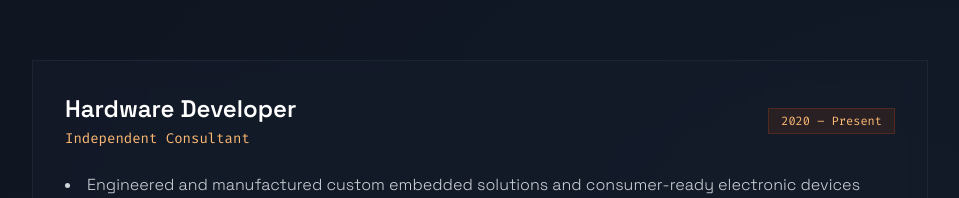
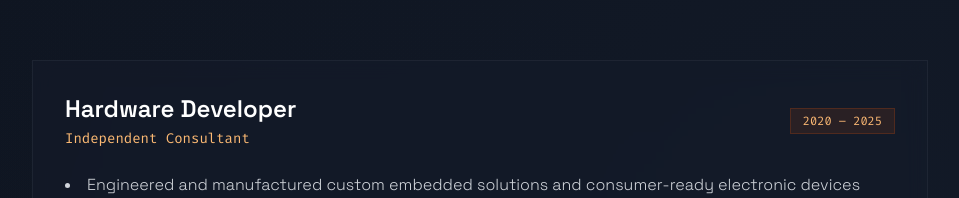
Before and after one commit to Aontrol/aontrol.github.io, a plain HTML site: page index.html in a window 1280 px wide. Shown: the part 1679-1877 px from the top of the page, without its empty margins (160-1119 px from the left). Drawn offline with nearby package versions, Linux system fonts and the light colour scheme; a web font is replaced by a local one.

Commit message:
Update index.html

```diff
--- a/index.html
+++ b/index.html
@@ -242,7 +242,7 @@
                         <h3 class="text-2xl font-bold text-white">Hardware Developer</h3>
                         <p class="font-mono text-brand-400 text-sm mt-1">Independent Consultant</p>
                     </div>
-                    <span class="font-mono text-xs px-3 py-1 bg-brand-500/10 text-brand-400 border border-brand-500/20 mt-2 md:mt-0">2020 – Present</span>
+                    <span class="font-mono text-xs px-3 py-1 bg-brand-500/10 text-brand-400 border border-brand-500/20 mt-2 md:mt-0">2020 – 2025</span>
                 </div>
                 <ul class="space-y-3 text-gray-300 font-light list-disc list-inside">
                     <li>Engineered and manufactured custom embedded solutions and consumer-ready electronic devices based on highly specific client requirements.</li>
```
